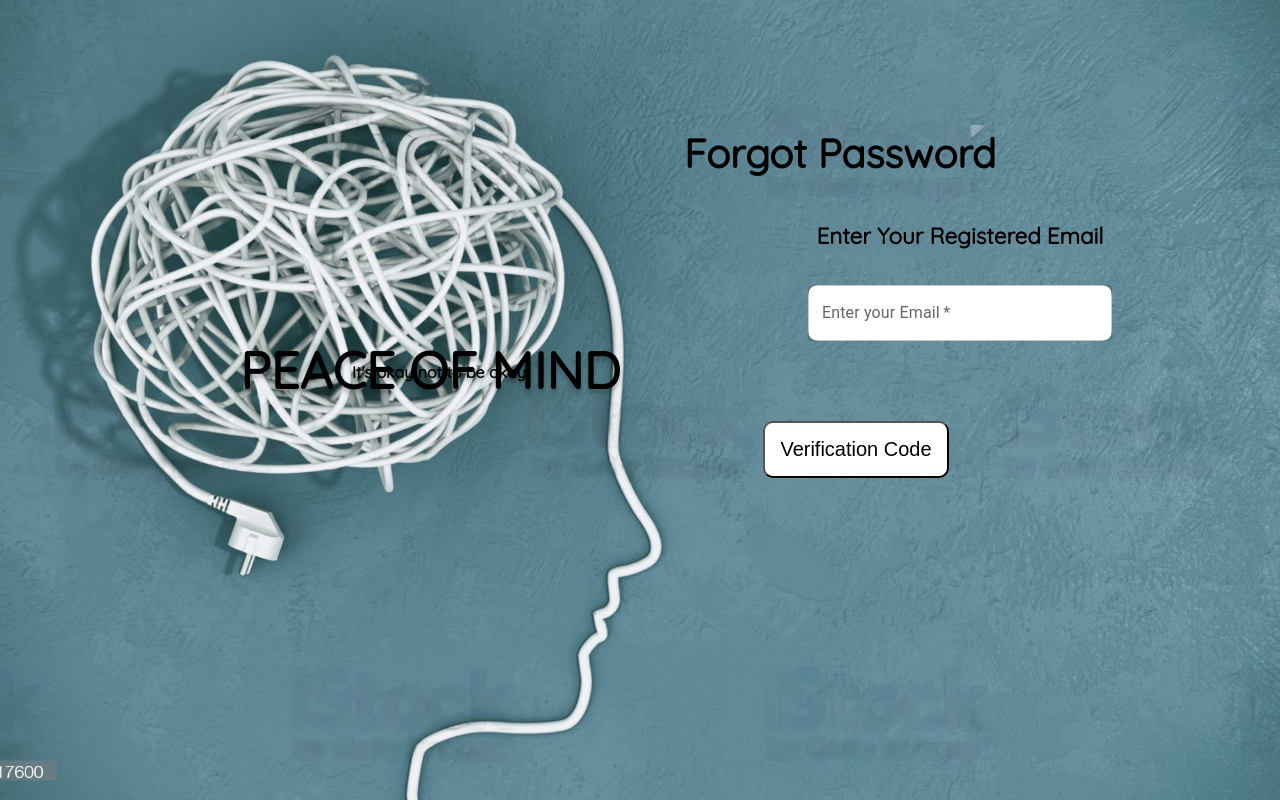
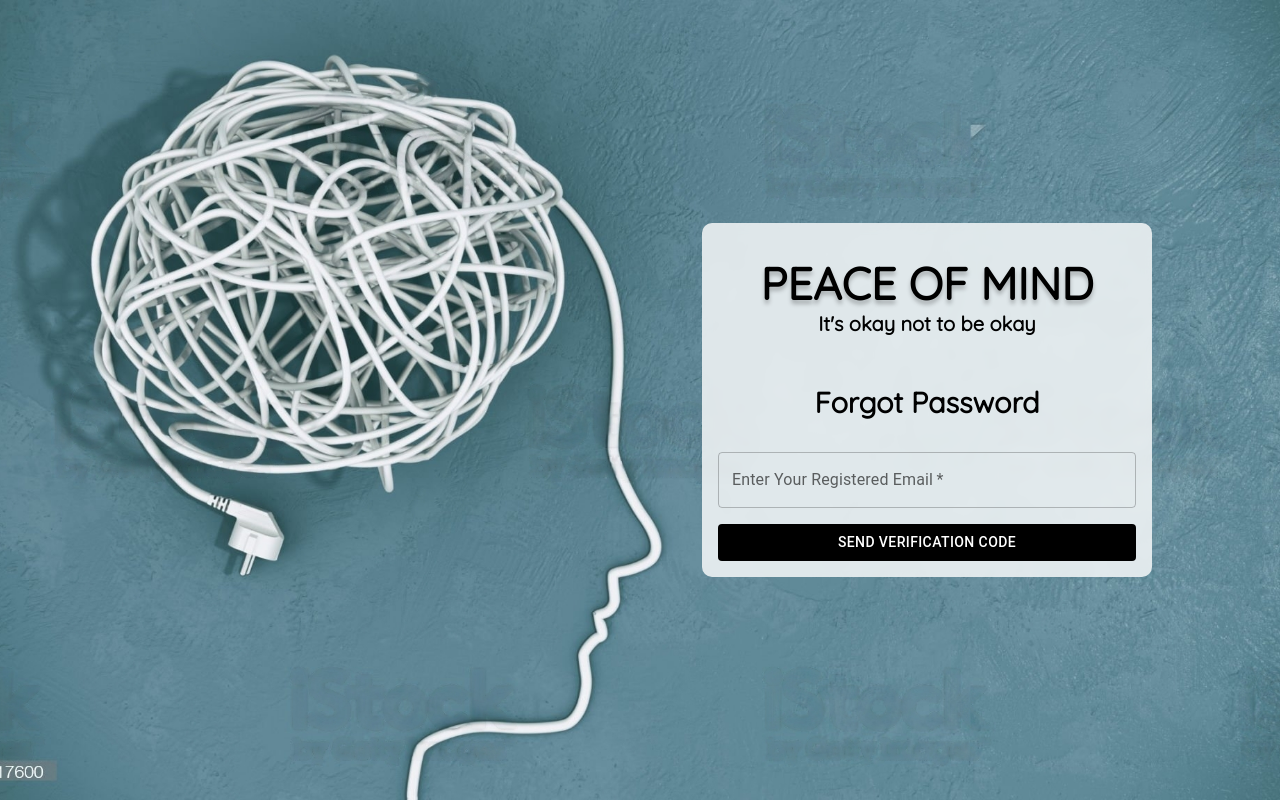
Before and after one commit to mohammadsabih6/React_FrontEnd, a React (Create React App) app: page /forget-password in a window 1280 px wide. Built offline with nearby package versions, Linux system fonts and the light colour scheme.

Commit message:
forgot password completed and refactored

```diff
--- a/src/components/ForgotPassword.jsx
+++ b/src/components/ForgotPassword.jsx
@@ -1,196 +1,13 @@
-// import Box from '@mui/material/Box';
-// import TextField from '@mui/material/TextField';
-// import bg from "../images/bg.jpeg";
-// import React, { useRef, useState } from 'react';
-// import emailjs from 'emailjs-com';
 
-// const ForgetPassword = () => {
-//   const form = useRef();
-//   const [emailSent, setEmailSent] = useState(false);
-//   const [email,setEmail]=useState('');
-//   const [error, setError] = useState('');
-
-//   const sendEmail = (e) => {
-//     e.preventDefault();
-//     const userEmail = form.current.user_email.value;
-
-//     fetch(`http://localhost:8082/user/ForgotPassword/${userEmail}`, {
-//       method: 'POST',
-//       headers: {
-//         'Content-Type': 'application/json',
-//       },
-//       body: JSON.stringify({}),
-//     })
-//       .then((response) => response.json())
-//       .then((data) => {
-//         if (data.hasOwnProperty('error')) {
-//           throw new Error(data.error);
-//         } else {
-//          const token = generateRandomToken();
-//          const emailLink = `http://localhost:3000/new-password/?email=${userEmail}&token=${token}`;
-//           //const emailLink = `http://localhost:3000/NewPassword/?token=${token}`;
-//           form.current.elements.message.value = emailLink; // Update this line
-
-//           form.current.elements.token.value = token;
-//           emailjs
-//             .sendForm('service_zgcb8cy', 'template_dx8gftp', form.current, '04RwhtqN7IMklYKNm')
-//             .then((result) => {
-//                 fetch(`http://localhost:8082/user/ForgotPassword/token`, {
-//                 method: 'POST',
-//                 headers: {
-//                     'Content-Type': 'application/json',
-//                 },
-//                 body: JSON.stringify({email:userEmail,token:token}),
-//                 })
-//               console.log('Reset link is successfully sent to the user!');
-//               console.log('Email Link:', emailLink);
-//               setEmailSent(true);
-//             })
-//             .catch((error) => {
-//               console.log('An error occurred while sending the email:', error);
-//             });
-//         }
-//       })
-//       .catch((error) => {
-//         setError(error.message);
-//         console.log('Error: ', error.message);
-//       });
-//   };
-
-//   const generateRandomToken = () => {
-//     const characters = 'ABCDEFGHIJKLMNOPQRSTUVWXYZabcdefghijklmnopqrstuvwxyz0123456789';
-//     let token = '';
-//     for (let i = 0; i < 8; i++) {
-//       token += characters.charAt(Math.floor(Math.random() * characters.length));
-//     }
-//     return token;
-//   };
-
-//   return (
-
-//     <div
-//     className="Forgot-container"
-//     style={{
-//       backgroundImage: `url(${bg})`,
-//       backgroundPosition: "center",
-//       height:'100vh',
-//       backgroundSize: "cover",
-//       backgroundRepeat: "no-repeat",
-//       // height: "100vh",
-//       boxSizing: "border-box",
-//       // "@media screen and (max-width: 600px)": {
-//       //   // flexDiresction: "column",
-//       //   // width:"160vh",
-//       //   justifyContent: "center",
-//       //   marginLeft:'-5rem'
-//       // },
-//     }}>
-//       <Box
-//         component="form"
-//         sx={{
-//           display: 'flex',
-//           flexDirection: 'column',
-//           justifyContent: 'center',
-//           '& .MuiTextField-root': {
-//             m: 1,
-//             marginTop:'35px',
-//             width: '19rem',
-//             marginRight:'3.0rem',
-//             backgroundColor: 'white',
-//             color: 'black',
-//             borderRadius: '10px',
-//             borderColor: 'white',
-//           },
-//           // backgroundColor: '#b0d2cb'
-//         }}
-//         noValidate
-//         autoComplete="off"
-//         onSubmit={sendEmail}
-//       >
-//         <div>
-//           <h1
-//             style={{
-//               fontFamily: "Quicksand, sans-serif",
-//               fontSize: "2.5rem",
-//               fontWeight: "bolder",
-//               marginTop: "8rem",
-//               textAlign: "center",
-//               marginLeft: "25rem"
-//             }}
-//           >Forgot Password</h1>
-//           <div style={{ textAlign: "left", marginLeft: "15rem", marginTop: "10rem",display: "block" }}>
-//             <h2
-//               style={{
-//                 fontFamily: "Quicksand, sans-serif",
-//                 fontSize: "3.2rem",
-//                 fontWeight: "bolder",
-//                 textShadow: "0px 4px 4px rgba(0, 0, 0, 0.25)",
-//                 marginRight: "10rem"
-//               }}
-//             >PEACE OF MIND</h2>
-//             <p
-//               style={{
-//                 fontFamily: "Quicksand, sans-serif",
-//                 fontSize: "1rem",
-//                 fontWeight: "bolder",
-//                 marginLeft: "7rem",
-//                 marginTop: "-2.5rem",
-//                 textShadow: "0px 4px 4px rgba(0, 0, 0, 0.25)",
-//                 textAlign: "left"
-//               }}
-//             >It's okay not to be okay</p>
-//           </div>
-
-//         </div>
-
-//         <div className="thirdrow" style={{ display: "flex", marginLeft: "50rem",marginTop: "-10rem" }}>
-//           <div style={{ display: "flex", flexDirection: "column", alignItems: "center"}}>
-//             <label style={{ marginRight: "2.5rem" ,fontSize: "1.4rem", fontFamily: "Quicksand, sans-serif",fontWeight: "bolder"}}>Enter Your Resgistered Email</label>
-//             <TextField
-//               id="outlined-multiline-flexible"
-//               label="Enter your Email"
-//               name='user_email'
-//               type="email"
-//               required
-//               value={email}
-//               onChange={(e) => setEmail(e.target.value)}
-//             />
-//           </div>
-//         </div>
-
-//         <div style={{ marginBottom: '1rem', borderRadius: '10px',marginLeft:'27rem',marginTop:'40px', textAlign: 'center' }}>
-//           <button type="submit" value="send"style={{ borderRadius: '10px',padding:'15px',color:'black' ,backgroundColor: "white", fontSize: '20px' }}>
-//             Verification Code
-//           </button>
-//         </div>
-//       </Box>
-
-//       {/* {!emailSent ? (
-//         <form ref={form} onSubmit={sendEmail}>
-//           <label>Email</label>
-//           <input type="email" name="user_email" />
-//           <input type="hidden" name="message" />
-//           <input type='hidden' name='token'/>
-//           <input type="submit" value="Send" />
-
-//           {error && <p>{error}</p>}
-//         </form>
-//       ) : (
-//         <div>
-//           <p>Email sent successfully. Please check your inbox for the reset password link.</p>
-//         </div>
-//       )} */}
-//     </div>
-//   );
-// };
-
-// export default ForgetPassword;
-
-import Box from '@mui/material/Box';
-import TextField from '@mui/material/TextField';
 import bg from "../images/bg.jpeg";
 import React, { useRef, useState } from 'react';
 import emailjs from 'emailjs-com';
+import {
+  Box,
+  TextField,
+  Button,
+  FormControl,
+} from "@mui/material";
 
 const ForgetPassword = () => {
   const form = useRef();
@@ -269,37 +86,64 @@ const ForgetPassword = () => {
   return (
     <div
       className="Forgot-container"
+      // style={{
+      //   backgroundImage: `url(${bg})`,
+      //   backgroundPosition: "center",
+      //   height: '100vh',
+      //   backgroundSize: "cover",
+      //   backgroundRepeat: "no-repeat",
+      // }}
+
       style={{
         backgroundImage: `url(${bg})`,
         backgroundPosition: "center",
-        height: '100vh',
+        minHeight: "100vh",
         backgroundSize: "cover",
         backgroundRepeat: "no-repeat",
+        display: "flex",
+        alignItems: "center",
+        justifyContent: "flex-end",
+
       }}
     >
       <Box
         component="form"
+        // sx={{
+        //   display: 'flex',
+        //   flexDirection: 'column',
+        //   justifyContent: 'center',
+        //   '& .MuiTextField-root': {
+        //     m: 1,
+        //     marginTop: '35px',
+        //     width: '19rem',
+        //     marginRight: '3.0rem',
+        //     backgroundColor: 'white',
+        //     color: 'black',
+        //     borderRadius: '10px',
+        //     borderColor: 'white',
+        //   },
+        // }}
+
         sx={{
-          display: 'flex',
-          flexDirection: 'column',
-          justifyContent: 'center',
-          '& .MuiTextField-root': {
-            m: 1,
-            marginTop: '35px',
-            width: '19rem',
-            marginRight: '3.0rem',
-            backgroundColor: 'white',
-            color: 'black',
-            borderRadius: '10px',
-            borderColor: 'white',
-          },
+          display: "flex",
+          flexDirection: "column",
+          justifyContent: "center",
+          maxWidth: "450px",
+          marginRight: "8rem",
+          width: "100%",
+          height: "100%",
+          maxHeight: "50rem",
+          padding: "1rem",
+          backgroundColor: "rgba(255, 255, 255, 0.8)",
+          borderRadius: "10px",
+          backdropFilter: "blur(5px)",
         }}
         noValidate
         autoComplete="off"
         onSubmit={sendEmail}
         ref={form}
       >
-        <div>
+        {/* <div>
           <h1
             style={{
               fontFamily: "Quicksand, sans-serif",
@@ -345,9 +189,44 @@ const ForgetPassword = () => {
               It's okay not to be okay
             </p>
           </div>
-        </div>
+        </div> */}
 
-        <div
+<h2
+            style={{
+              fontFamily: "Quicksand, sans-serif",
+              fontSize: "2.8rem",
+              marginTop: "1rem",
+              fontWeight: "bolder",
+              textShadow: "0px 4px 4px rgba(0, 0, 0, 0.25)",
+              textAlign: "center",
+            }}
+          >
+            PEACE OF MIND
+          </h2>
+          <p
+            style={{
+              fontFamily: "Quicksand, sans-serif",
+              fontSize: "20px",
+              fontWeight: "bold",
+              textAlign: "center",
+
+            }}
+          >
+            It's okay not to be okay
+          </p>
+          <h1
+            style={{
+              fontFamily: "Quicksand, sans-serif",
+              fontSize: "1.8rem",
+              fontWeight: "bolder",
+              textAlign: "center",
+              marginTop: "3rem",
+            }}
+          >
+            Forgot Password
+          </h1>
+
+        {/* <div
           className="thirdrow"
           style={{ display: "flex", marginLeft: "50rem", marginTop: "-10rem" }}
         >
@@ -372,9 +251,29 @@ const ForgetPassword = () => {
               onChange={(e) => setEmail(e.target.value)}
             />
           </div>
-        </div>
+        </div> */}
 
-        <div
+<FormControl >
+            <TextField
+              id="email"
+              label="Enter Your Registered Email"
+              required
+              name='user_email'
+              variant="outlined"
+              value={email}
+              onChange={(e) => setEmail(e.target.value)}
+              sx={{
+                marginTop: "2rem",
+              }}
+            />
+            {/* {errors.email && (
+              <span style={{ color: "red", fontSize: "0.8rem" }}>
+                {errors.email}
+              </span>
+            )} */}
+          </FormControl>
+
+        {/* <div
           style={{ marginBottom: '1rem', borderRadius: '10px', marginLeft: '27rem', marginTop: '40px', textAlign: 'center' }}
         >
           <button
@@ -391,18 +290,48 @@ const ForgetPassword = () => {
           >
             Verification Code
           </button>
-        </div>
-      </Box>
+        </div> */}
 
-      {emailSent && (
-    <div style={{ marginLeft: "44rem", marginTop: '-8.5rem', fontSize: '1rem', fontWeight: 'bolder', fontFamily: "Quicksand, sans-serif" }}>
+<Button
+            type="submit"
+            value = "send"
+
+            // variant="contained"
+            sx={{
+              marginTop: "1rem",
+              backgroundColor: "black",
+              color: "white",
+              "&:hover": {
+                backgroundColor: "#333",
+              },
+            }}
+          >
+            Send  Verification Code
+          </Button>
+          {!emailSent && error && (
+    <p style={{
+       marginLeft: "5rem",
+      marginTop: '1rem',
+       fontSize: '0.9rem',
+       color: "red", fontWeight: 'bolder', fontFamily: "Quicksand, sans-serif" }}>Invalid Email Kindly Enter Correct Email</p>
+  )}
+
+{emailSent && (
+    <div style={{
+      marginLeft: "5rem",
+      marginTop: '1rem',
+       fontSize: '0.9rem',
+       color: "0B2447", fontWeight: 'bolder', fontFamily: "Quicksand, sans-serif" }}>
       <p>Email sent successfully. Please check your inbox for the reset password link.</p>
     </div>
   )}
+      </Box>
 
-  {!emailSent && error && (
+
+
+  {/* {!emailSent && error && (
     <p style={{ marginLeft: "51rem", marginTop: '-8.5rem', fontSize: '1rem', fontWeight: 'bolder', fontFamily: "Quicksand, sans-serif" }}>Invalid Email Kindly Enter Correct Email</p>
-  )}
+  )} */}
 
   {!emailSent && !error && (
     <div>
```
